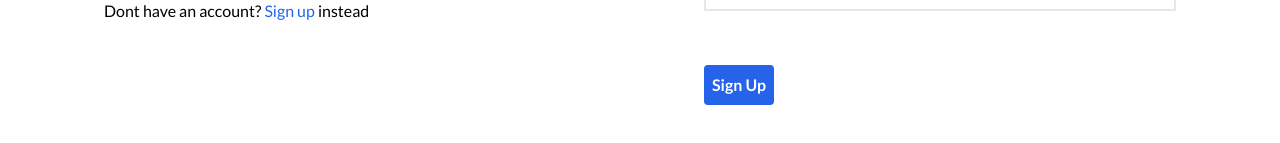
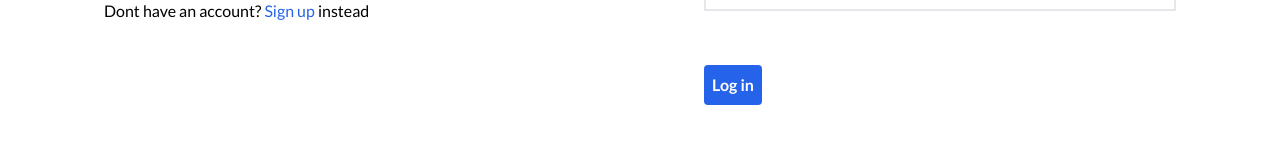
Before and after one commit to MainBank5/Appointment-booking-system, a React (Vite) app in the folder Appointment_system/: page /login in a window 1280 px wide. Shown: the part 281-424 px from the top of the page. Built offline with nearby package versions, Linux system fonts and the light colour scheme.

Commit message:
"Update button text from 'Sign Up' to 'Log in' in Login.jsx"

```diff
--- a/Appointment_system/src/pages/Login.jsx
+++ b/Appointment_system/src/pages/Login.jsx
@@ -54,7 +54,7 @@ const Login = () => {
               {errors.password && <span className="text-red-600">{errors.password.message}</span>}
             </div>
 
-            <button type="submit" className="btn bg-blue-600 text-white p-2 rounded">Sign Up</button>
+            <button type="submit" className="btn bg-blue-600 text-white p-2 rounded">Log in</button>
           </form>
         </div>
       </div>
```
